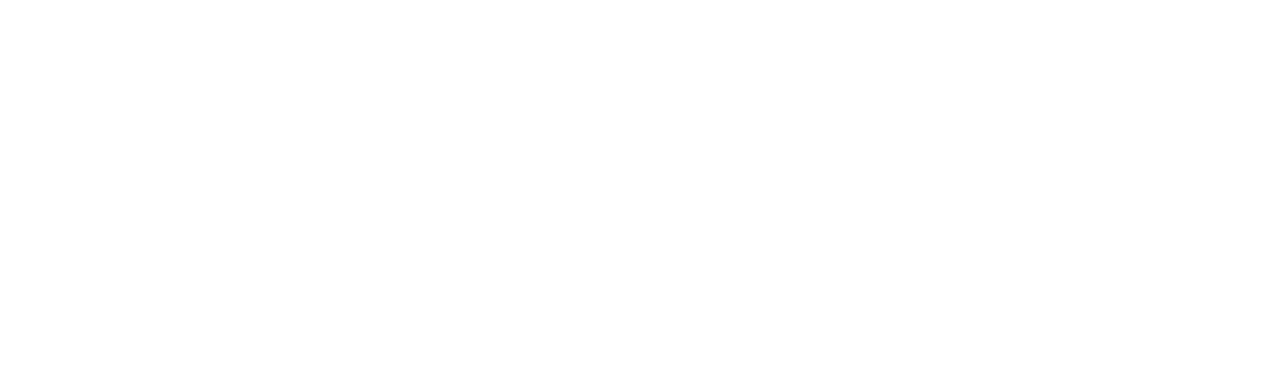
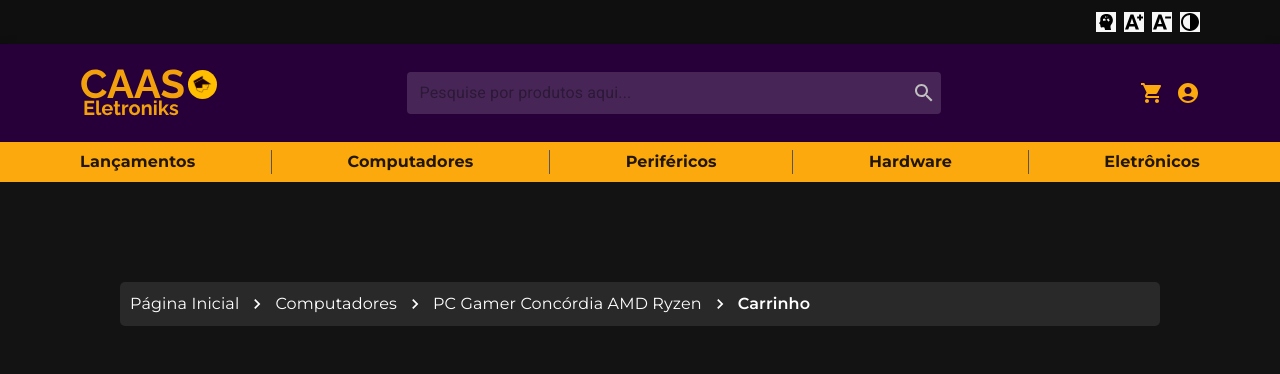
Before and after one commit to Ryrden/SCC-0560-Caaso-Eletroniks, a React (Vite) app: page /checkout in a window 1280 px wide. Before the commit this address had no page. Shown: the top 374 px of the page. Built offline with nearby package versions, Linux system fonts and the light colour scheme.

Commit message:
renomei carrinho pra checkout e cadastro para signin

```diff
--- a/src/App.tsx
+++ b/src/App.tsx
@@ -2,9 +2,9 @@ import React from "react";
 import { Route, Routes } from "react-router-dom";
 import Home from "@/Pages/Home/Home";
 import Login from "@/Pages/Login/Login";
-import Cadastro from "@/Pages/Cadastro/Cadastro";
 import { createTheme, ThemeProvider } from "@mui/material/styles";
 import Cart from "./Pages/Cart/Cart";
+import SignIn from "@/Pages/SignIn/SignIn";
 
 const theme = createTheme({
     palette: {
@@ -34,8 +34,8 @@ function App() {
                 <Routes>
                     <Route path="/" element={<Home />} />
                     <Route path="/login" element={<Login />} />
-                    <Route path="/cadastro" element={<Cadastro />} />
-                    <Route path="/carrinho" element={<Cart />} />
+                    <Route path="/signin" element={<SignIn />} />
+                    <Route path="/checkout" element={<Cart />} />
                 </Routes>
             </ThemeProvider>
         </div>
--- a/src/Pages/Cart/Cart.tsx
+++ b/src/Pages/Cart/Cart.tsx
@@ -40,7 +40,7 @@ function Cart() {
     }
 
     function getTotal(): number {
-        return cartItems.reduce((accumulator, {quantity, unitPrice}) => {
+        return cartItems.reduce((accumulator, { quantity, unitPrice }) => {
             return accumulator + (quantity * unitPrice);
         }, 0);
     }
@@ -68,7 +68,7 @@ function Cart() {
             current: false
         },
         {
-            to: "/carrinho",
+            to: "/checkout",
             label: "Carrinho",
             current: true
         },
@@ -79,7 +79,7 @@ function Cart() {
 
         <NavBar />
 
-        <Box marginX={"auto"} marginY={"100px"} paddingX={"30px"} sx={{width: {xs: "100%", sm: "80%", md: "90%", lg: "1100px"}}}>
+        <Box marginX={"auto"} marginY={"100px"} paddingX={"30px"} sx={{ width: { xs: "100%", sm: "80%", md: "90%", lg: "1100px" } }}>
             <Box marginBottom={"50px"}>
                 <Breadcrumb
                     navigators={breadcrumbs}
@@ -103,7 +103,7 @@ function Cart() {
                         <CButton variant={"outlined"} size={"small"} onClick={continueShopping}>Quero continuar comprando</CButton>
                     </Box>
                 </Grid>
-                : <Box display={"flex"} gap={"40px"} sx={{flexDirection: {xs: "column-reverse", md: "row"}}}>
+                : <Box display={"flex"} gap={"40px"} sx={{ flexDirection: { xs: "column-reverse", md: "row" } }}>
 
                     <Box width={"100%"} display={"flex"} flexDirection={"column"} gap={"35px"}>
                         {cartItems.map(cartItem => {
@@ -114,9 +114,9 @@ function Cart() {
                     </Box>
 
                     <Box width={"100%"}>
-                        <Box width={"100%"} borderRadius={"10px"} sx={{position: {md: "sticky"}}} top={"20px"}>
+                        <Box width={"100%"} borderRadius={"10px"} sx={{ position: { md: "sticky" } }} top={"20px"}>
                             <GenericCard>
-                                <Box  paddingX={"30px"} paddingTop={"30px"} paddingBottom={"50px"}>
+                                <Box paddingX={"30px"} paddingTop={"30px"} paddingBottom={"50px"}>
                                     <Typography
                                         variant="h4"
                                         color={"#FFFFFF"}
@@ -127,7 +127,7 @@ function Cart() {
                                     <Typography
                                         variant="caption"
                                         color={colors.green.A200}>
-                            Você economiza R$ 1.000,00 comprando a vista
+                                        Você economiza R$ 1.000,00 comprando a vista
                                     </Typography>
 
                                     <Box display={"flex"} gap={"10px"} marginTop={"60px"} marginBottom={"30px"} alignItems="center">
--- a/src/components/NavBar/NavBar.tsx
+++ b/src/components/NavBar/NavBar.tsx
@@ -148,7 +148,7 @@ const NavBar = () => {
                     <div>
                         <Box sx={{ flexGrow: 1 }} />
                         <Box sx={{ display: { xs: "none", md: "flex" } }}>
-                            <Link to="/carrinho" style={{ textDecoration: "none" }}>
+                            <Link to="/checkout" style={{ textDecoration: "none" }}>
                                 <IconButton
                                     size="large"
                                     edge="end"
--- a/src/components/ProductCard/ProductCard.tsx
+++ b/src/components/ProductCard/ProductCard.tsx
@@ -85,7 +85,7 @@ const ProductCard = (props: ProductCardTypes) => {
 
                         <Box display="flex" alignItems="center">
                             <Box width="100%">
-                                <Link to="/carrinho" style={{ textDecoration: "none" }}>
+                                <Link to="/checkout" style={{ textDecoration: "none" }}>
                                     <Button endIcon={<ArrowForward />}>
                                         Ver detalhes
                                     </Button>
```
Also changed, not shown: src/Pages/SignIn/SignIn.tsx (renamed from src/Pages/Cadastro/Cadastro.tsx, +6 -4 lines).
